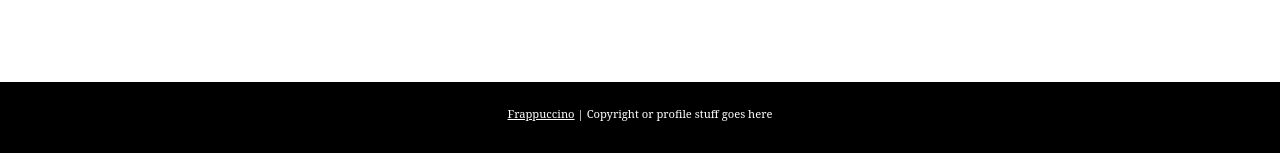
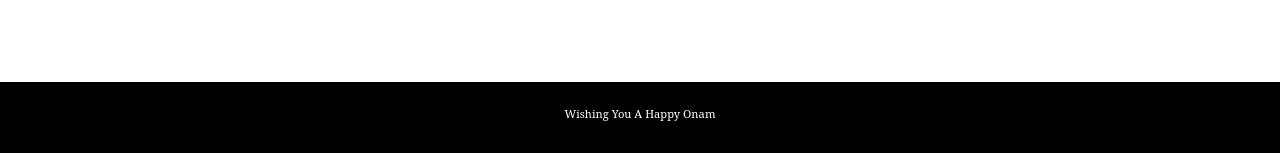
Before and after one commit to CelebrateOnam/CelebrateOnam.github.io, a Jekyll site: the page built from index.html, in a window 1280 px wide. Shown: the part 744-897 px from the top of the page. Built offline with Jekyll 4.4.1, drawn with Linux system fonts in a browser that asks for light colours; some web fonts are replaced; the list of posts is cut into pages by our own code.

Commit message:
Minor Edits

```diff
--- a/_includes/bluth.html
+++ b/_includes/bluth.html
@@ -28,8 +28,3 @@ Pookalam
 <p>
 Pookalam is a floral carpet made in various designs on all the ten days of the festival. It is similar to a rangoli, only that the color powders are replaced with colorful flowers. People make it in front of their houses on the mud, Malayalees who reside outside Kerala lay Pookalam inside their houses due to space constraints.
 </p>
-
-
-<p>
-<img src="Avial.jpg"/>
-</p>
--- a/_layouts/default.html
+++ b/_layouts/default.html
@@ -36,7 +36,7 @@
 
 	<footer>
 		<div class="container">
-			<a href="http://richbray.me/frap/">Frappuccino</a> | Copyright or profile stuff goes here
+			Wishing You A Happy Onam
 		</div>
 	</footer>
 
```
